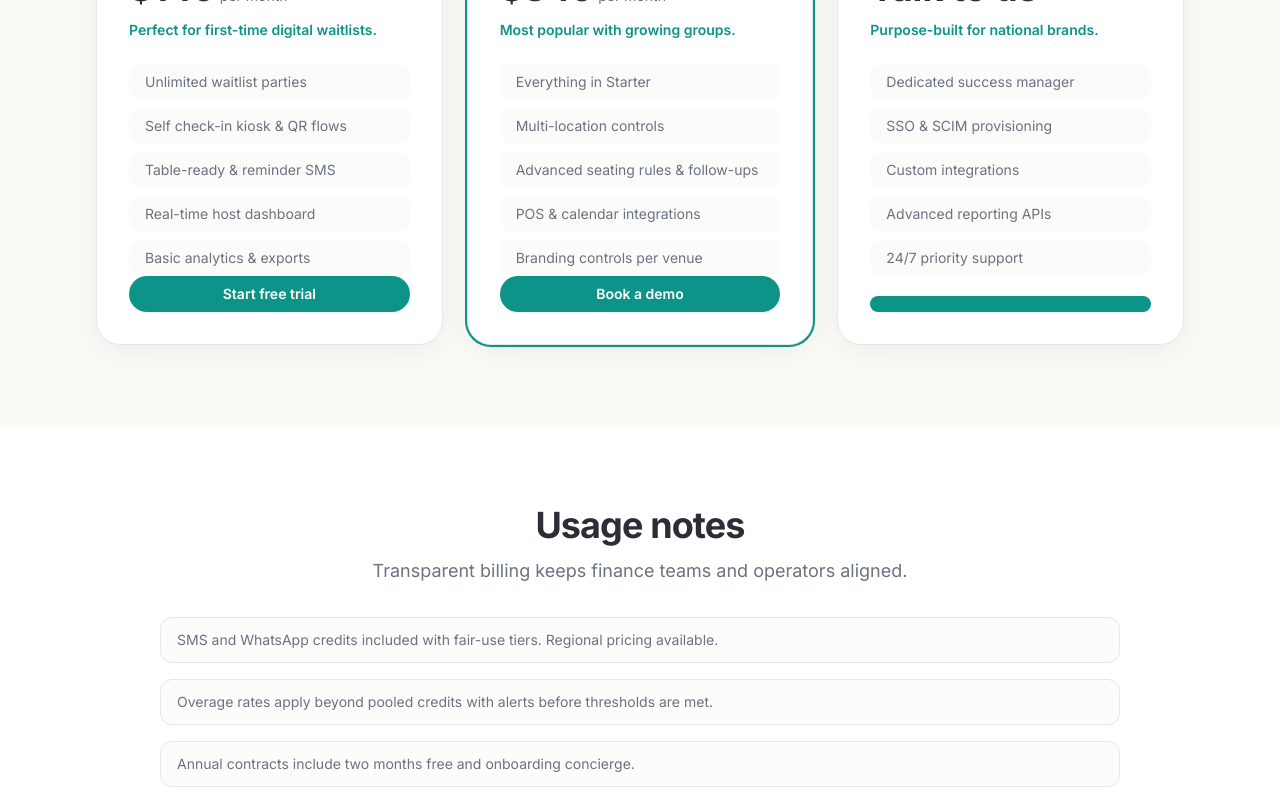
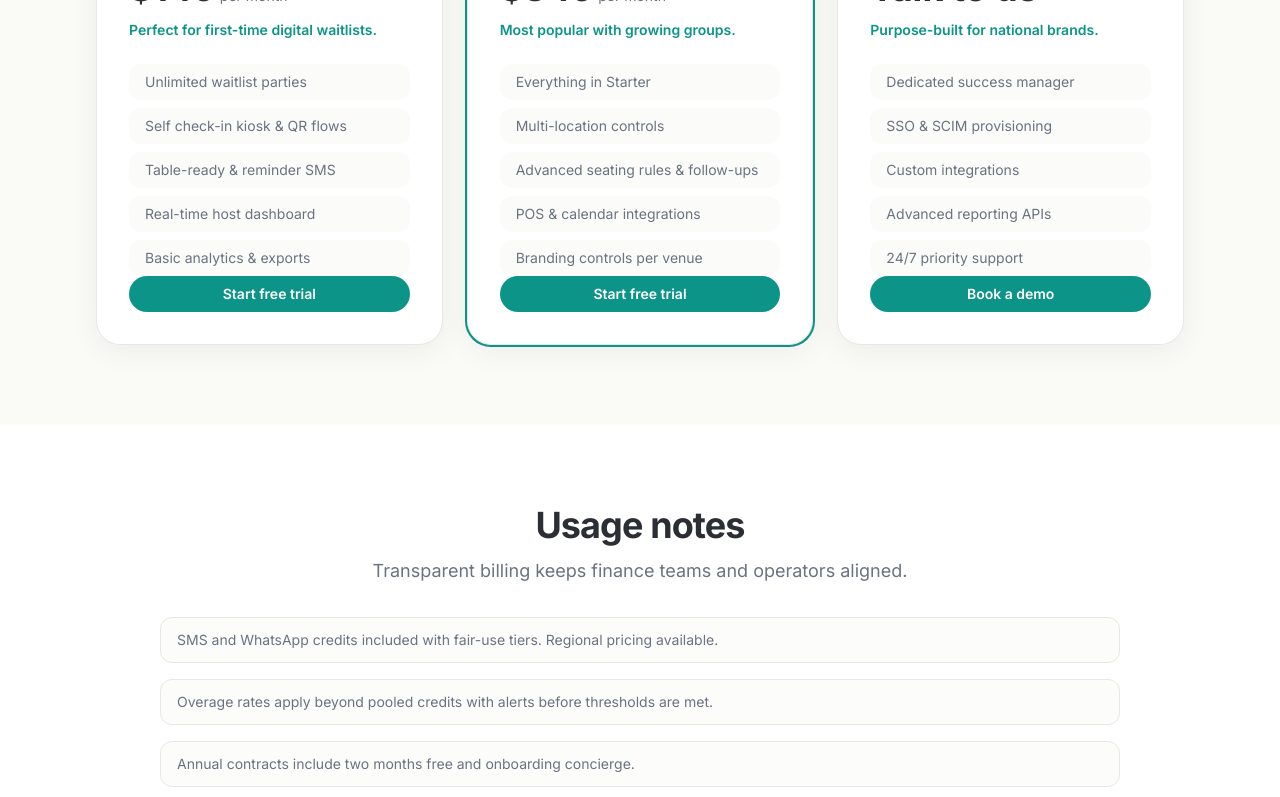
Before and after one commit to codingjatin/QuickCheckin, a Next.js app in the folder frontend/: page /pricing in a window 1280 px wide. Shown: the part 688-1485 px from the top of the page. Built offline with nearby package versions, Linux system fonts and the light colour scheme; no server answers.

Commit message:
Update pricing page: Location-based pricing (USD/CAD) for Small/Large plans, removed comparison table

```diff
--- a/frontend/app/(marketing)/content.ts
+++ b/frontend/app/(marketing)/content.ts
@@ -259,7 +259,7 @@ const content: Record<Language, MarketingContent> = {
         { label: 'Contact', href: '/contact' },
       ],
       login: { label: 'Log in', href: '/auth' },
-      primaryCta: { label: 'Book a demo', href: '/contact' },
+      primaryCta: { label: 'Start free trial', href: '/signup' },
     },
     landing: {
       hero: {
@@ -268,7 +268,7 @@ const content: Record<Language, MarketingContent> = {
         description:
           'Reduce walk-offs, auto-notify guests, and track seating in real time. QuickCheck replaces clipboards with automated flows built for the dinner rush.',
         primaryCta: { label: 'Start free trial', href: '/pricing' },
-        secondaryCta: { label: 'Book a demo', href: '/contact' },
+        secondaryCta: { label: 'View pricing', href: '/pricing' },
         stats: [
           { value: '60k+', label: 'Guests seated through QuickCheck each month' },
           { value: '7 min', label: 'Average table reclaim after the first alert' },
@@ -380,7 +380,7 @@ const content: Record<Language, MarketingContent> = {
             description: 'Multi-location management with advanced automations and integrations.',
             highlight: 'Most popular with growing groups.',
             featured: true,
-            cta: { label: 'Book a demo', href: '/contact' },
+            cta: { label: 'Start free trial', href: '/signup' },
           },
           {
             name: 'Enterprise',
@@ -505,7 +505,7 @@ const content: Record<Language, MarketingContent> = {
               'Real-time host dashboard',
               'Basic analytics & exports',
             ],
-            cta: { label: 'Start free trial', href: '/contact' },
+            cta: { label: 'Start free trial', href: '/signup' },
           },
           {
             name: 'Pro',
@@ -521,7 +521,7 @@ const content: Record<Language, MarketingContent> = {
               'Branding controls per venue',
             ],
             featured: true,
-            cta: { label: 'Book a demo', href: '/contact' },
+            cta: { label: 'Start free trial', href: '/signup' },
           },
           {
             name: 'Enterprise',
@@ -535,7 +535,7 @@ const content: Record<Language, MarketingContent> = {
               'Advanced reporting APIs',
               '24/7 priority support',
             ],
-            cta: { label: '', href: '' },
+            cta: { label: 'Book a demo', href: '/contact' },
           },
         ],
         usageNotes: [
--- a/frontend/app/auth/page.tsx
+++ b/frontend/app/auth/page.tsx
@@ -68,9 +68,9 @@ export default function AuthPage() {
               Don't have any account?
               <span
                 className="underline cursor-pointer hover:text-primary"
-                onClick={() => handleRedirect('/contact')}
+                onClick={() => handleRedirect('/signup')}
               >
-                Book a demo
+                Sign up
               </span>
             </span>
           </div>
```
